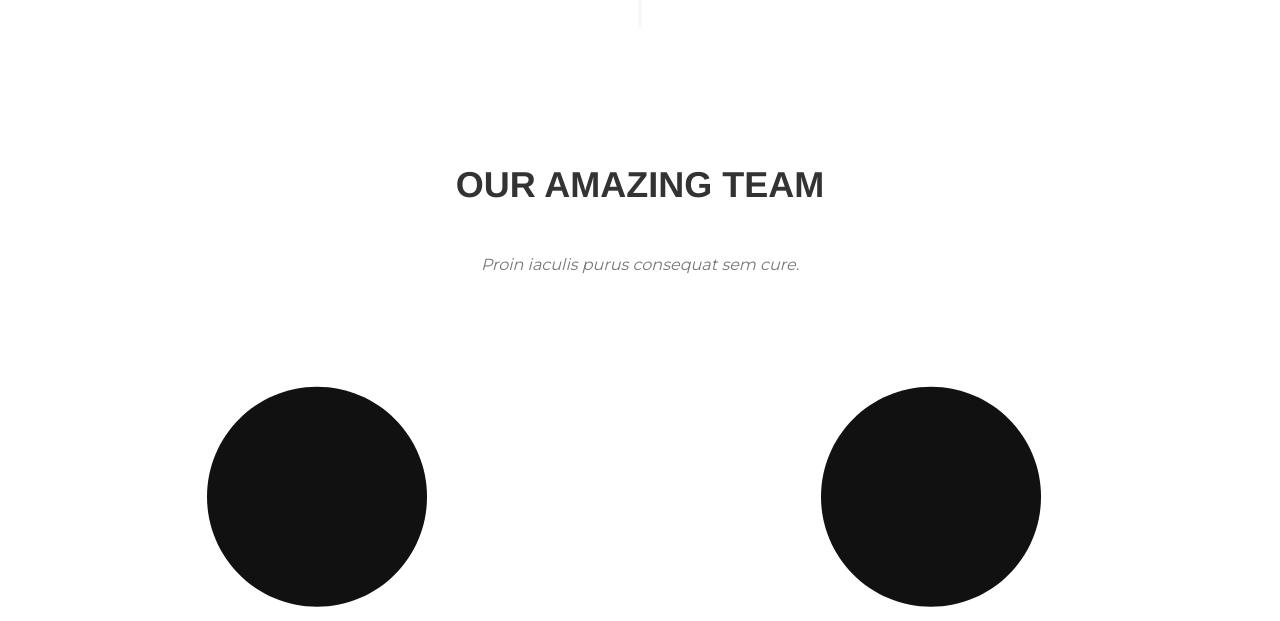
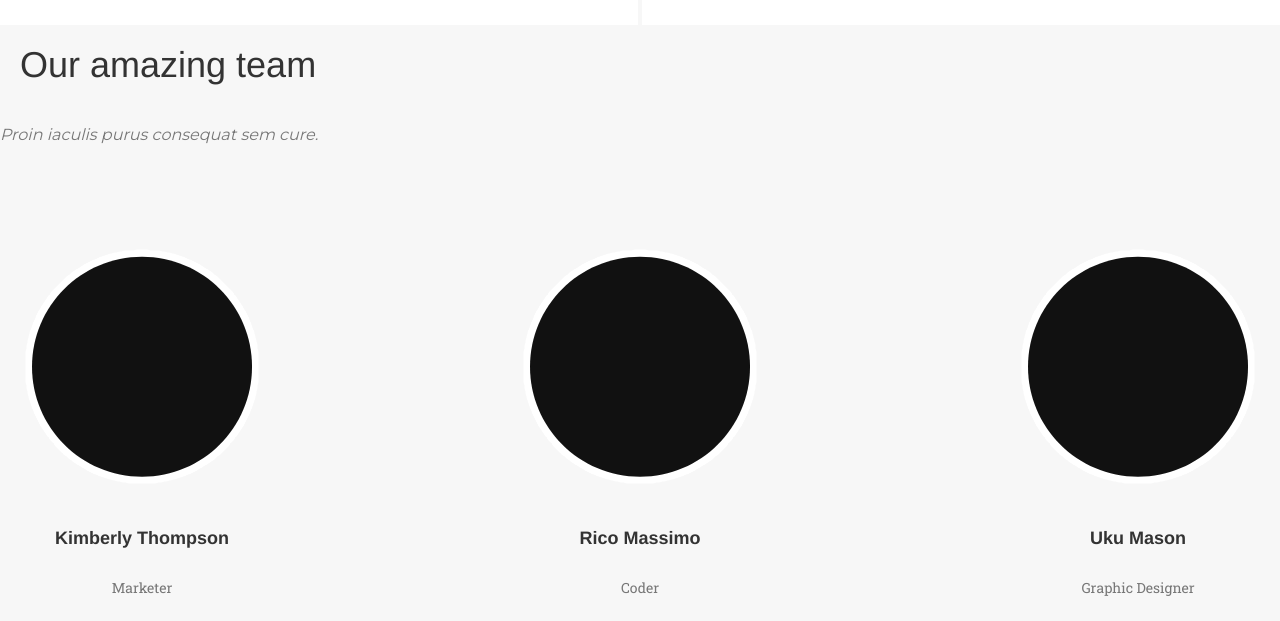
Before and after one commit to MichBrusilo/landing_page_1, a website: page index.html in a window 1280 px wide. Shown: the part 5524-6145 px from the top of the page. Drawn offline with nearby package versions, Linux system fonts and the light colour scheme.

Commit message:
Fix bugs in style.css

```diff
--- a/css/style.css
+++ b/css/style.css
@@ -332,49 +332,30 @@ cursor: pointer;
   padding: 10px;
 }
 
-.team {
-  display: flex;
-  justify-content: center;
-  align-items: center;
-  flex-direction: column;
-}
-
-.team__header {
-  display: flex;
-  flex-direction: column;
-  justify-content: center;
-  align-items: center;
-}
-
-.team__header h1 {
-  text-transform: uppercase;
-  font: 18px;
-  font-weight: bold;
-}
 
 .team__members {
   display: flex;
   justify-content: space-between;
   align-items: center;
   padding-top: 70px;
-  flex-flow: wrap;
+  flex-wrap: wrap;
 }
 
 .team__members .member {
   padding: 25px;
 }
 
-.team__members .member .member_decription {
+.team__members .member .member__description {
   margin: 25px 10px 25px 10px;
   text-align: center;
 }
 
-.team__members .member .member_description h1 {
+.team__members .member .member__description h1 {
   font-size: 18px;
   font-weight: bold;
 }
 
-.team__members .member .member_description p {
+.team__members .member .member__description p {
   padding-bottom: 20px;
 }
 
--- a/index.html
+++ b/index.html
@@ -200,7 +200,7 @@ ssim. Donec porttitora entum suscipit aenean.</p>
 
         <!-- Team -->
 
-        <!--<section class="joinbg">-->
+        <section class="joinbg"
             <div class="container team">
                  <div class="team__header">
                     <h1>Our amazing team</h1>
@@ -254,7 +254,7 @@ ssim. Donec porttitora entum suscipit aenean.</p>
 aenean rhoncus posuere odio in tincidunt proin iaculis.</p>
                 </div>
             </div>
-        <!-- </section> -->
+        </section>
 
         <!-- partners logo -->
 
```
